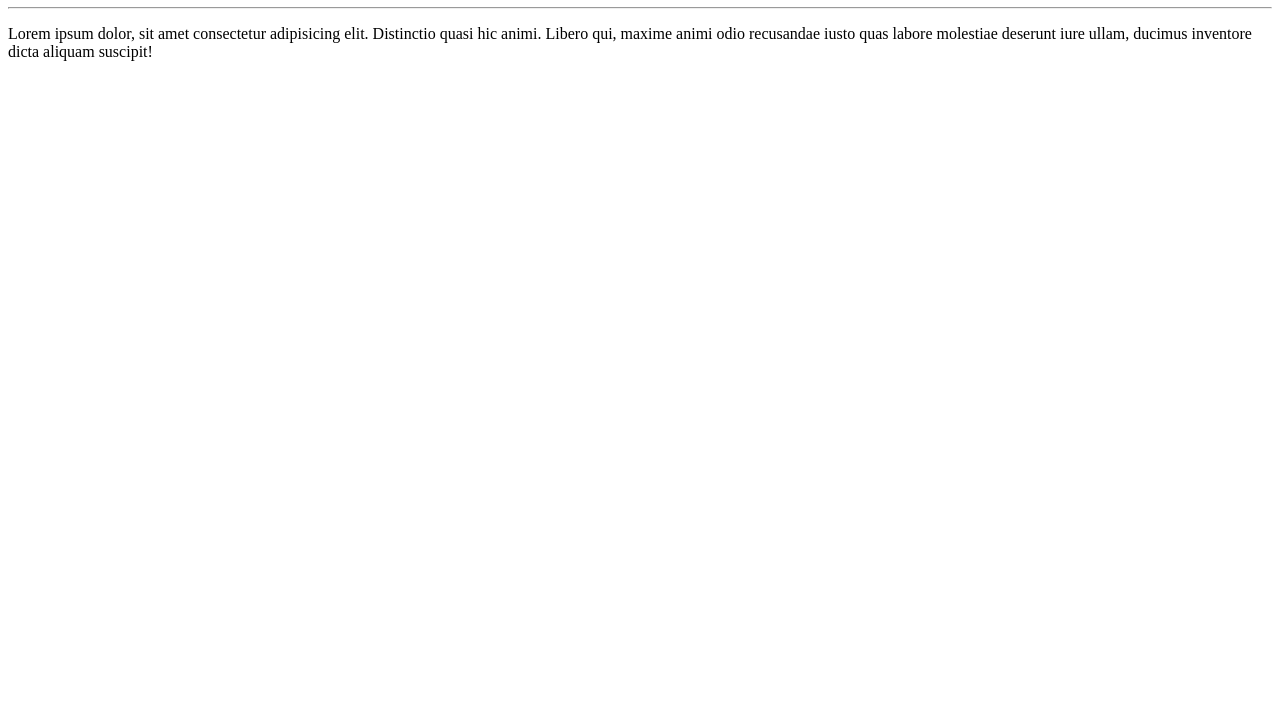
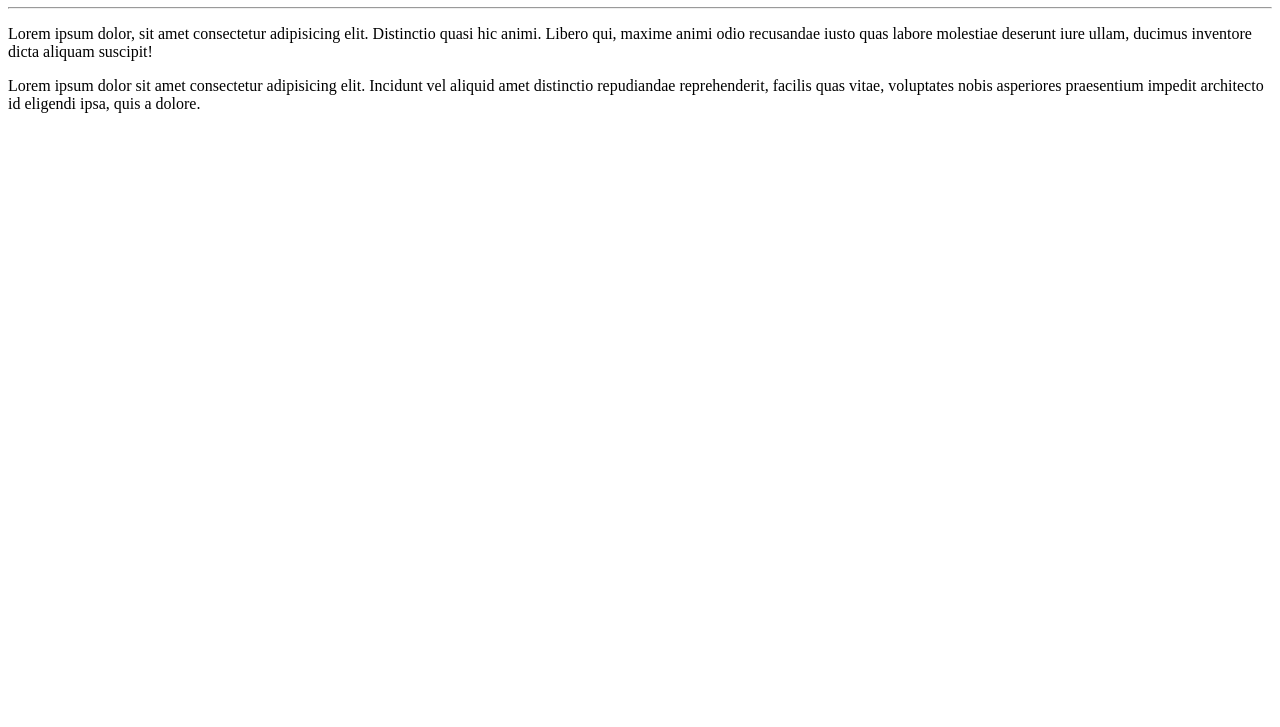
Before and after one commit to AllanDC464/Ola-Mundo, a plain HTML site: page site-exemplo/index.html in a window 1280 px wide. Shown: the part 73-800 px from the top of the page. Drawn offline with Linux system fonts and the light colour scheme.

Commit message:
adicionei um parágrafo

```diff
--- a/site-exemplo/index.html
+++ b/site-exemplo/index.html
@@ -10,5 +10,6 @@
     <h1>Olá, Mundo</h1>
     <hr>
     <p>Lorem ipsum dolor, sit amet consectetur adipisicing elit. Distinctio quasi hic animi. Libero qui, maxime animi odio recusandae iusto quas labore molestiae deserunt iure ullam, ducimus inventore dicta aliquam suscipit!</p>
+    <p>Lorem ipsum dolor sit amet consectetur adipisicing elit. Incidunt vel aliquid amet distinctio repudiandae reprehenderit, facilis quas vitae, voluptates nobis asperiores praesentium impedit architecto id eligendi ipsa, quis a dolore.</p>
 </body>
 </html>
```
